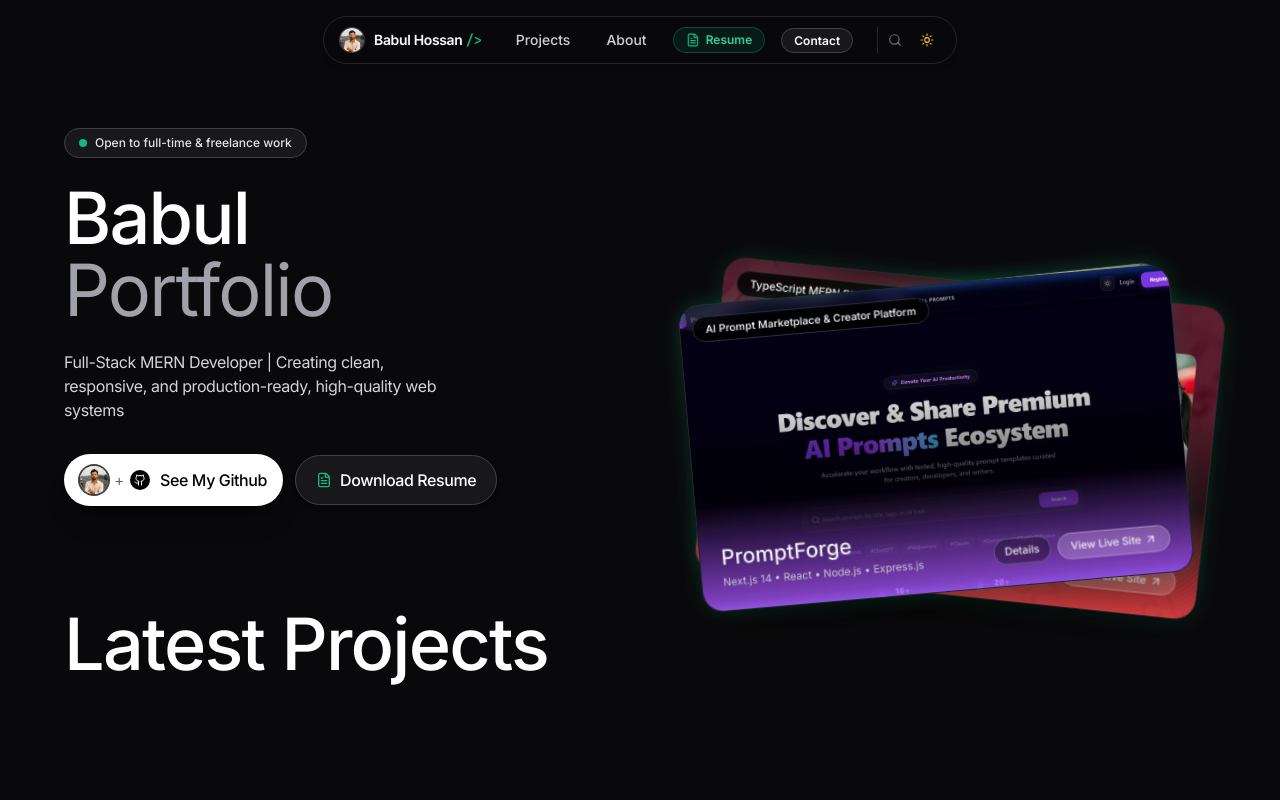
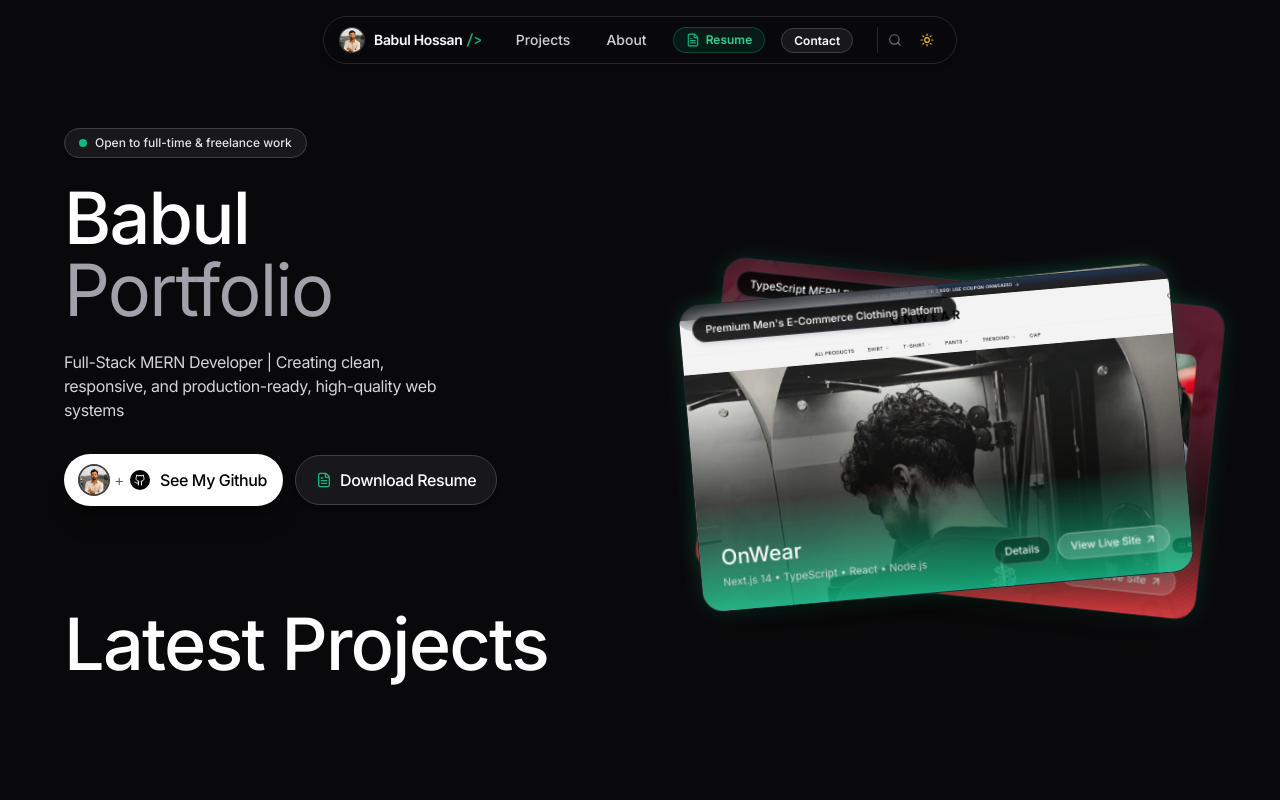
Before and after one commit to babul0000/babul_protfolio, a Next.js app: page / in a window 1280 px wide. Shown: the top 800 px of the page. Built offline with nearby package versions, Linux system fonts and the light colour scheme; no server answers.

Commit message:
feat: replace PromptForge with flagship OnWear E-Commerce platform (https://onwear.vercel.app) with real screenshots and live links

```diff
--- a/components/Experience.tsx
+++ b/components/Experience.tsx
@@ -36,7 +36,7 @@ export default function Experience() {
       description:
         "Architecting production-ready full-stack applications with Next.js 14 App Router, strict TypeScript type safety, scalable REST APIs, and dual database systems (PostgreSQL via Prisma ORM and MongoDB).",
       achievements: [
-        "Architected end-to-end full-stack web applications including PromptForge, BloodConnect, and Tiles Gallery utilizing Next.js 14 and TypeScript.",
+        "Architected end-to-end full-stack web applications including OnWear (E-Commerce Platform), BloodConnect, and Tiles Gallery utilizing Next.js 14 and TypeScript.",
         "Built modular backend RESTful APIs with Node.js and Express.js, implementing secure JWT authentication, HTTP-only cookies, and defensive request validation.",
         "Engineered structured relational database schemas in PostgreSQL using Prisma ORM alongside document aggregations in MongoDB.",
         "Delivered pixel-perfect, responsive UI experiences optimized for zero layout shifts and high Lighthouse audit scores.",
--- a/components/projectsData.ts
+++ b/components/projectsData.ts
@@ -17,24 +17,25 @@ export interface Project {
 
 export const projects: Project[] = [
   {
-    id: "prompt-forge",
-    name: "PromptForge",
-    tagline: "AI Prompt Marketplace & Creator Platform",
-    category: ["fullstack", "nextjs", "mern"],
-    desc: "A full-stack marketplace where creators publish, discover, and monetize AI prompts for ChatGPT, Midjourney, Claude, and Gemini. Built with comprehensive authentication, clean database models, dynamic search, and responsive user dashboards.",
-    tech: ["Next.js 14", "React", "Node.js", "Express.js", "MongoDB", "Tailwind CSS"],
-    github: "https://github.com/babul0000/prompt-forge",
-    live: "https://promt-nexus.vercel.app/",
-    image: "/promptforge.webp",
-    glow: "rgba(168,85,247,0.18)",
-    color: "#a855f7",
+    id: "onwear",
+    name: "OnWear",
+    tagline: "Premium Men's E-Commerce Clothing Platform",
+    category: ["fullstack", "nextjs", "typescript", "mern"],
+    desc: "A full-featured modern e-commerce web application specializing in premium men's clothing and streetwear. Features an interactive Smart Fit & Size Calculator, category filtering, shopping cart drawer, live order tracking, promotional discounts, and seamless checkout.",
+    tech: ["Next.js 14", "TypeScript", "React", "Node.js", "Express.js", "MongoDB", "Tailwind CSS"],
+    github: "https://github.com/babul0000/onwear",
+    live: "https://onwear.vercel.app",
+    image: "/onwear.webp",
+    glow: "rgba(16,185,129,0.18)",
+    color: "#10b981",
     features: [
-      "User authentication and protected dashboard routes.",
-      "Dynamic prompt marketplace catalog with category and model filtering.",
-      "Optimized MongoDB data schemas for fast listing queries."
+      "Interactive Smart Fit Calculator computing personalized chest, length, and shoulder size recommendations based on height & weight.",
+      "Dynamic product catalog with multi-category filtering, inventory badges, and live shopping cart drawer.",
+      "Comprehensive order tracking system (/orders/track) and WhatsApp live customer support integration.",
+      "Optimized responsive UI with dark mode aesthetics and zero layout shifts."
     ],
-    challenges: "Coordinating client-side state with backend API endpoints and designing flexible MongoDB schemas for multi-modal AI prompt variations.",
-    futurePlans: "Integrating Stripe payment gateway for creator monetization and adding automated prompt test runs using Gemini API."
+    challenges: "Engineering an accurate sizing calculation algorithm for varied body builds and synchronizing complex cart state with backend order processing.",
+    futurePlans: "Integrating automated SMS notification gateways for real-time parcel dispatch alerts and SSLCommerz payment gateway."
   },
   {
     id: "bloodconnect",
```
Also changed, not shown: public/onwear.png (added), public/onwear.webp (added).
